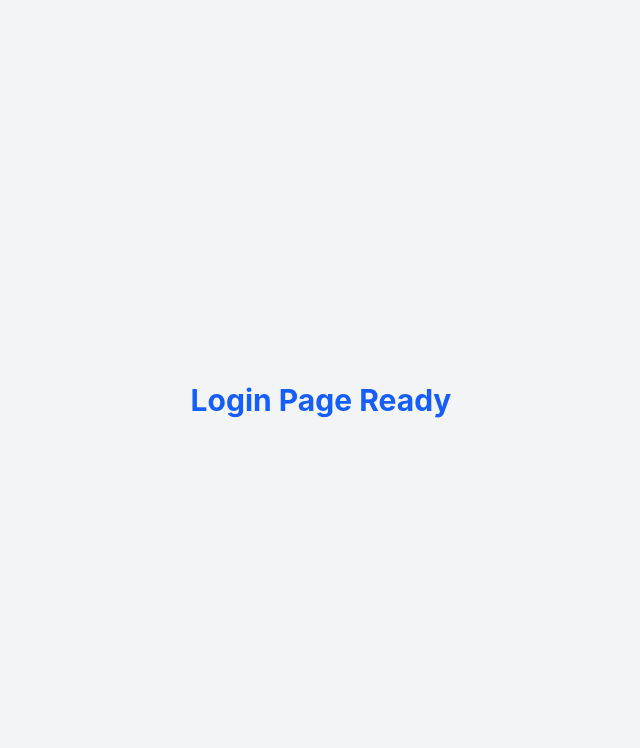
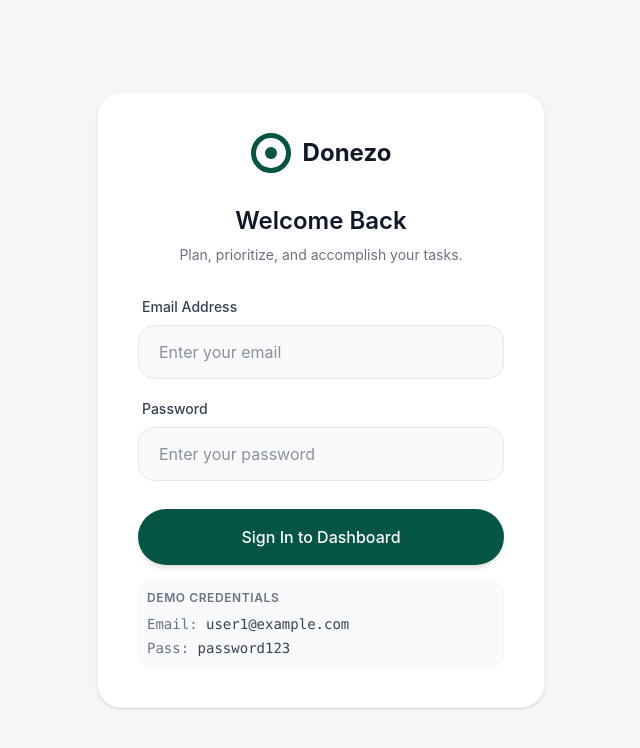
Before and after one commit to shuvostack/donezo-dashboard, a React (Vite) app: page / in a window 1280 px wide. Shown: the top 748 px of the page, without its empty margins (319-959 px from the left). Built offline with nearby package versions, Linux system fonts and the light colour scheme.

Commit message:
Complete login page implementation with API integration

```diff
--- a/package.json
+++ b/package.json
@@ -18,7 +18,8 @@
     "react-icons": "^5.5.0",
     "react-router": "^7.13.1",
     "react-router-dom": "^7.13.1",
-    "react-toastify": "^11.0.5"
+    "react-toastify": "^11.0.5",
+    "sweetalert2": "^11.26.20"
   },
   "devDependencies": {
     "@eslint/js": "^9.39.1",
--- /dev/null
+++ b/src/components/Logo.jsx
@@ -0,0 +1,16 @@
+import React from "react";
+
+const Logo = () => {
+  return (
+    <div>
+      <div className="flex items-center gap-3">
+        <div className="w-10 h-10 rounded-full border-[5px] border-[#045544] flex items-center justify-center">
+          <div className="w-3 h-3 bg-[#045544] rounded-full"></div>
+        </div>
+        <span className="text-2xl font-bold text-gray-900">Donezo</span>
+      </div>
+    </div>
+  );
+};
+
+export default Logo;
--- a/src/pages/Login.jsx
+++ b/src/pages/Login.jsx
@@ -1,8 +1,130 @@
+import { useState } from "react";
+import { useNavigate } from "react-router";
+import axios from "axios";
+import Logo from "../components/Logo";
+import Swal from 'sweetalert2';
+
 const Login = () => {
+  const [email, setEmail] = useState("");
+  const [password, setPassword] = useState("");
+  const [isLoading, setIsLoading] = useState(false);
+  const [errorMsg, setErrorMsg] = useState("");
+
+  const navigate = useNavigate();
+
+  const handleLogin = async (e) => {
+    e.preventDefault();
+    setIsLoading(true);
+    setErrorMsg("");
+
+    try {
+      const response = await axios.post("https://task-api-eight-flax.vercel.app/api/login", {
+        email,
+        password,
+      });
+
+      if (response.data.token) {
+        localStorage.setItem("token", response.data.token);
+
+        // SweetAlert success
+        Swal.fire({
+          title: "Login Successful!",
+          text: "Welcome to Donezo Dashboard",
+          icon: "success",
+          confirmButtonColor: "#045544",
+          timer: 2000,
+        }).then(() => {
+            navigate("/dashboard");
+        });
+      }
+    } catch (error) {
+      console.error("Login Error:", error);
+      setErrorMsg("Invalid email or password. Please try again.");
+
+      // SweetAlert Error
+      Swal.fire({
+        title: "Login Failed!",
+        text: "Invalid email or password. Please check and try again.",
+        icon: "error",
+        confirmButtonColor: "#d33",
+      });
+    } finally {
+      setIsLoading(false);
+    }
+  };
+
   return (
-    <div className="flex justify-center items-center h-screen bg-gray-100">
-      <h1 className="text-3xl font-bold text-blue-600">Login Page Ready</h1>
+    <div className="min-h-screen flex items-center justify-center bg-[#F4F7F6] px-4 font-sans">
+      <div className="max-w-md w-full bg-white rounded-[24px] shadow-sm border border-gray-100 p-10">
+
+        {/* Logo */}
+        <div className="flex justify-center mb-8">
+          <Logo></Logo>
+        </div>
+
+        <div className="text-center mb-8">
+          <h2 className="text-2xl font-semibold text-gray-900">Welcome Back</h2>
+          <p className="text-gray-500 mt-2 text-sm">Plan, prioritize, and accomplish your tasks.</p>
+        </div>
+
+        {errorMsg && (
+          <div className="mb-6 p-3 bg-red-50 border border-red-200 text-red-600 rounded-xl text-sm text-center">
+            {errorMsg}
+          </div>
+        )}
+
+        <form onSubmit={handleLogin} className="space-y-5">
+          <div>
+            <label className="block text-sm font-medium text-gray-700 mb-2 px-1">Email Address</label>
+            <input
+              type="email"
+              required
+              value={email}
+              onChange={(e) => setEmail(e.target.value)}
+              className="w-full px-5 py-3.5 bg-gray-50 border border-gray-200 rounded-2xl focus:outline-none focus:ring-2 focus:ring-[#045544]/20 focus:border-[#045544] transition-all text-gray-800"
+              placeholder="Enter your email"
+            />
+          </div>
+
+          <div>
+            <label className="block text-sm font-medium text-gray-700 mb-2 px-1">Password</label>
+            <input
+              type="password"
+              required
+              value={password}
+              onChange={(e) => setPassword(e.target.value)}
+              className="w-full px-5 py-3.5 bg-gray-50 border border-gray-200 rounded-2xl focus:outline-none focus:ring-2 focus:ring-[#045544]/20 focus:border-[#045544] transition-all text-gray-800"
+              placeholder="Enter your password"
+            />
+          </div>
+
+          <div className="pt-2">
+            <button
+              type="submit"
+              disabled={isLoading}
+              className={`w-full py-4 px-4 rounded-full text-white font-medium text-base transition-all duration-300 ${
+                isLoading
+                  ? "bg-[#045544]/70 cursor-not-allowed"
+                  : "bg-[#045544] hover:bg-[#034033] shadow-md hover:shadow-lg"
+              }`}
+            >
+              {isLoading ? "Signing in..." : "Sign In to Dashboard"}
+            </button>
+          </div>
+        </form>
+
+        {/* Credentials */}
+        <div className="mt-4 p-2 bg-gray-50 border border-gray-100 rounded-xl">
+          <p className="text-xs font-semibold text-gray-500 uppercase tracking-wider mb-2">Demo Credentials</p>
+          <div className="flex flex-col gap-1 text-sm text-gray-700 font-mono">
+            <p><span className="font-medium text-gray-500">Email:</span> user1@example.com</p>
+            <p><span className="font-medium text-gray-500">Pass:</span> password123</p>
+          </div>
+        </div>
+
+      </div>
     </div>
   );
 };
+
 export default Login;
```
Also changed, not shown: 2 other files (tests, documents, lock files or other folders).
